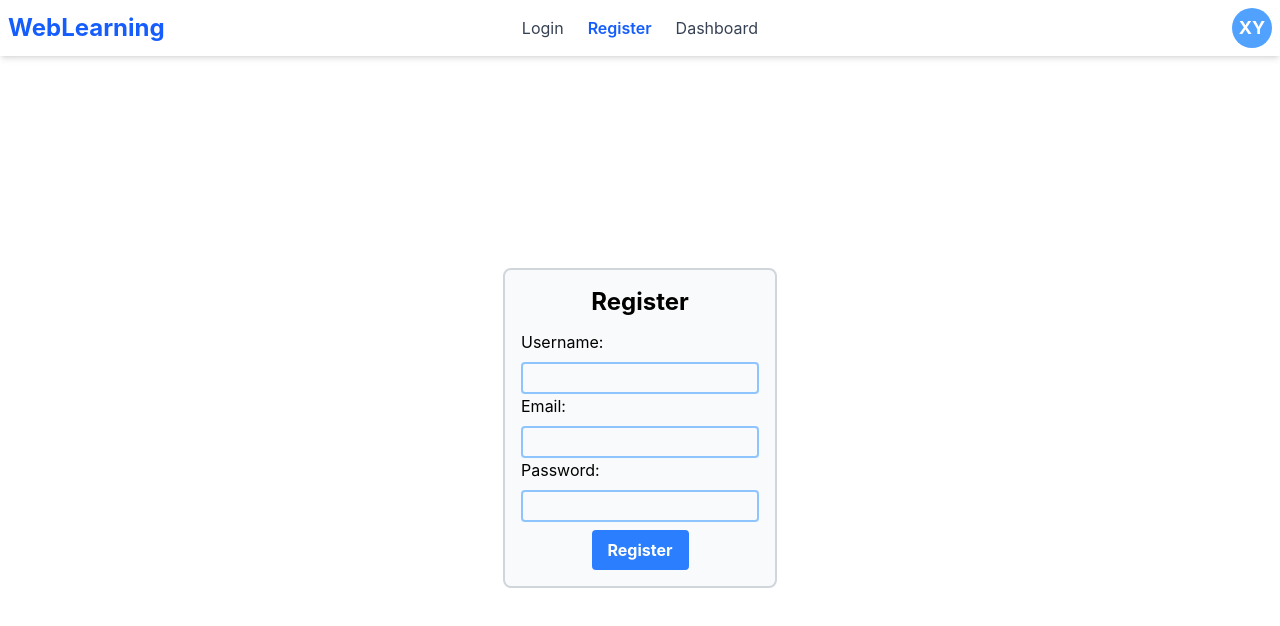
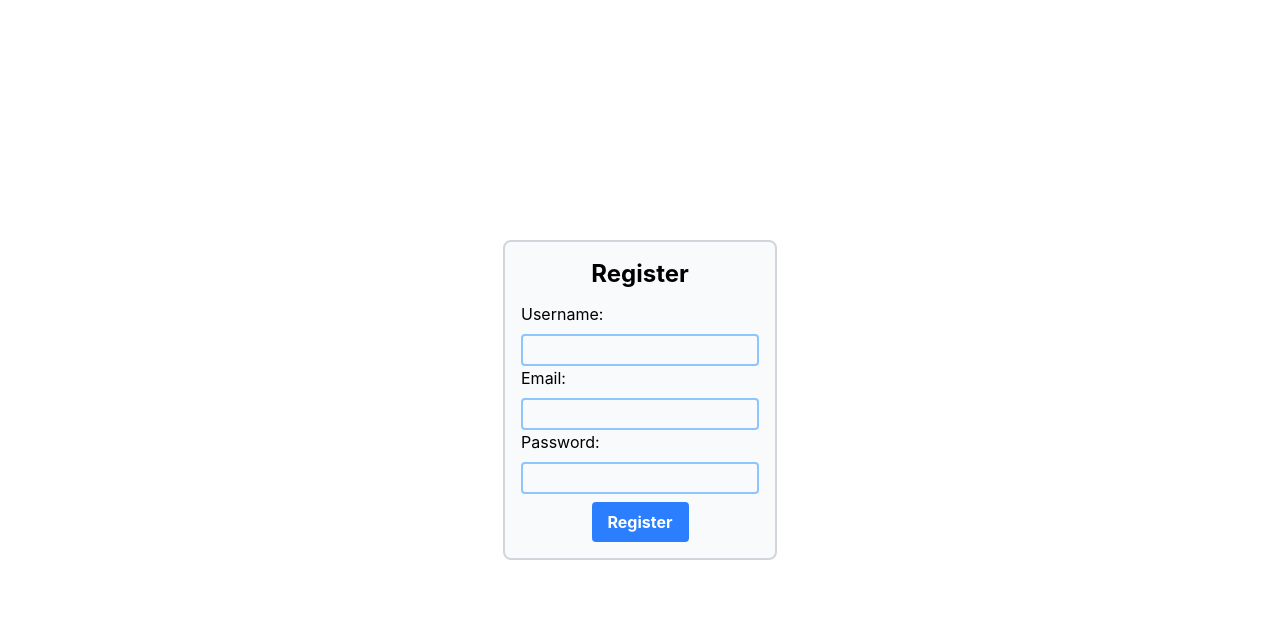
Before and after one commit to bogiszabo30/WebLearning, a Vue app in the folder Frontend/web-learning/: page /register in a window 1280 px wide. Shown: the top 626 px of the page. Built offline with nearby package versions, Linux system fonts and the light colour scheme; no server answers.

Commit message:
make navbar conditional

```diff
--- a/Frontend/web-learning/src/App.vue
+++ b/Frontend/web-learning/src/App.vue
@@ -1,12 +1,18 @@
 <script setup>
-import { RouterView } from 'vue-router'
+import { RouterView, useRoute } from 'vue-router'
 import AppNavBar from './components/AppNavBar.vue'
+import { computed } from 'vue';
+
+const route = useRoute()
+const isLoginOrRegisterRoute = computed(() => {
+  return route.path === '/login' || route.path === '/register'
+})
 </script>
 
 <template>
   <div class="flex flex-col min-h-screen">
 
-    <AppNavBar />
+    <AppNavBar v-if="!isLoginOrRegisterRoute" />
 
     <div class="flex-1 flex items-center justify-center">
       <RouterView></RouterView>
```
